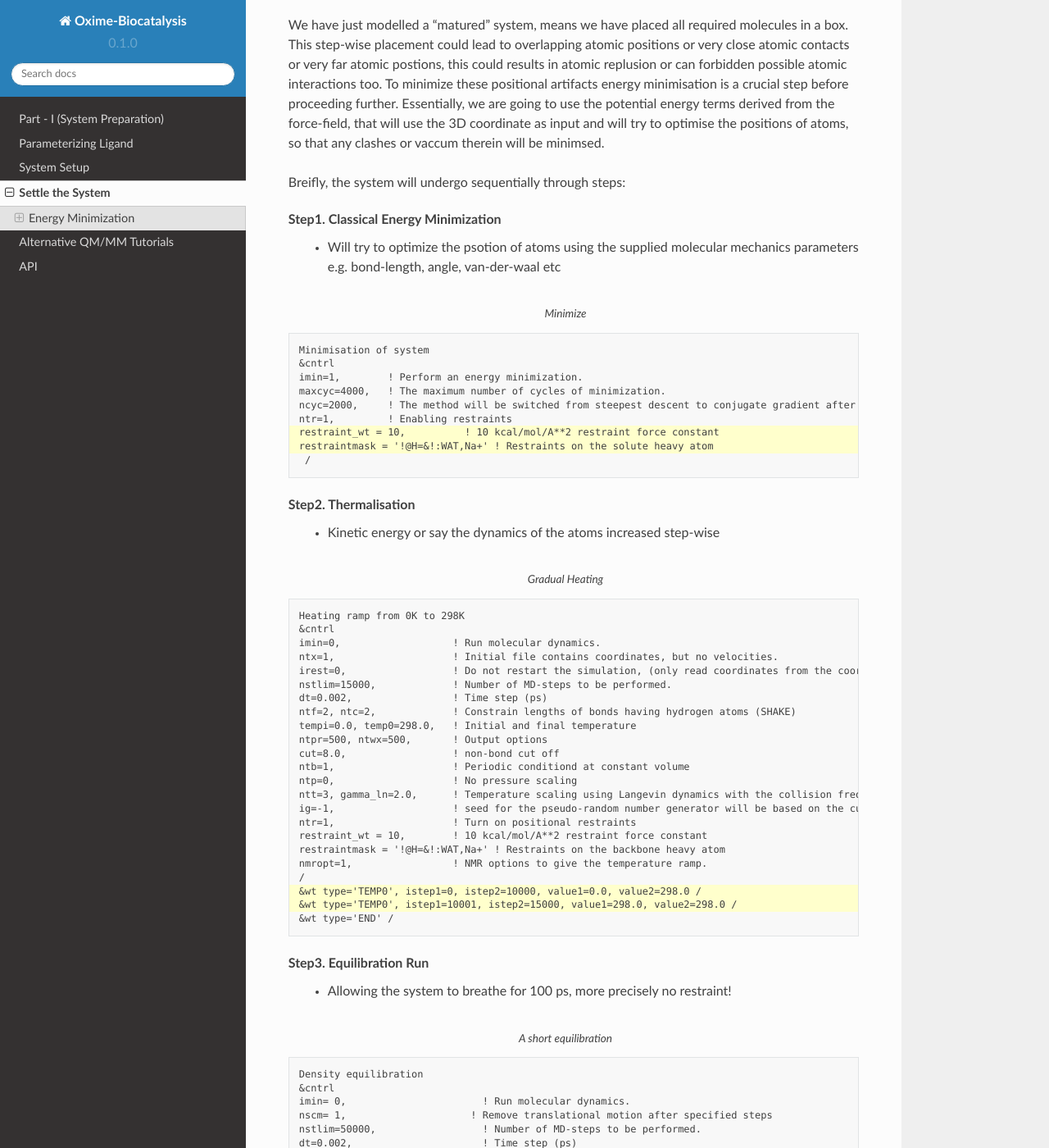
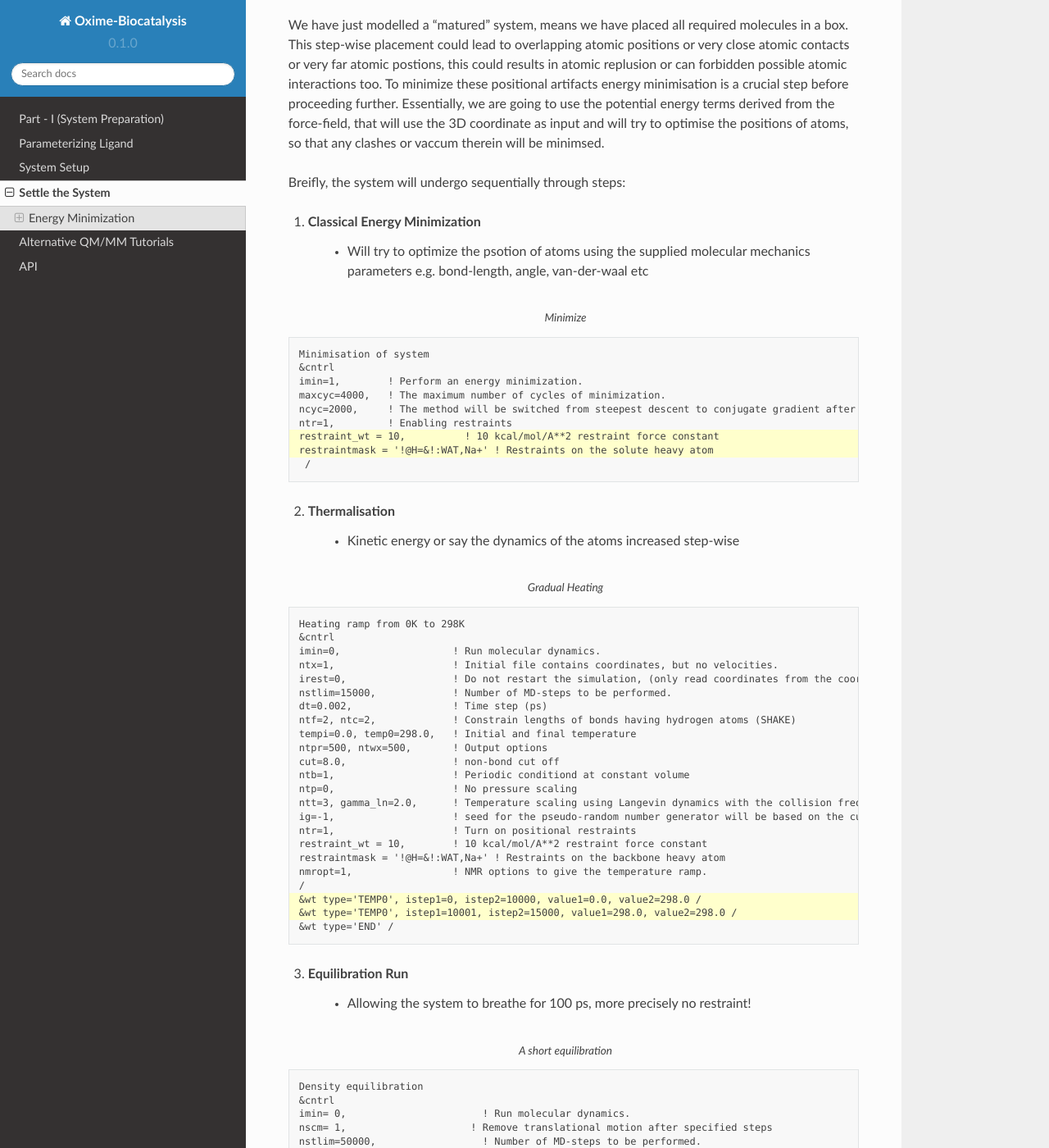
Before and after one commit to hopanoid/Enzyme-Reaction-Dynamics-Tutorial, a Sphinx documentation site: the page built from docs/source/4-settle_system.rst, in a window 1280 px wide and 1400 px high, scrolled down 247 px. Shown: the whole window at 82% size. Built offline with Sphinx 7.4.7 and the Read the Docs theme 2.0.0, drawn with Linux system fonts in a browser that asks for light colours; some of the changed text lies outside the part shown.

Commit message:
Syntax changes for numbered list

```diff
--- a/docs/source/4-settle_system.rst
+++ b/docs/source/4-settle_system.rst
@@ -24,7 +24,7 @@ vaccum therein will be minimsed.
 
 Breifly, the system will undergo sequentially through steps:
 
-Step1. Classical Energy Minimization
+1. Classical Energy Minimization
         * Will try to optimize the psotion of atoms using the supplied molecular mechanics parameters e.g. bond-length, angle, van-der-waal etc
 
 .. code-block::
@@ -43,7 +43,7 @@ Step1. Classical Energy Minimization
 
 
 
-Step2. Thermalisation
+2. Thermalisation
         * Kinetic energy or say the dynamics of the atoms increased step-wise
 
 .. code-block::
@@ -75,7 +75,7 @@ Step2. Thermalisation
         &wt type='END' /
 
 
-Step3. Equilibration Run
+3. Equilibration Run
         * Allowing the system to breathe for 100 ps, more precisely no restraint!
 
 .. code-block::
```
Also changed, not shown: other parts of docs/source/4-settle_system.rst (+2 -2 lines).
